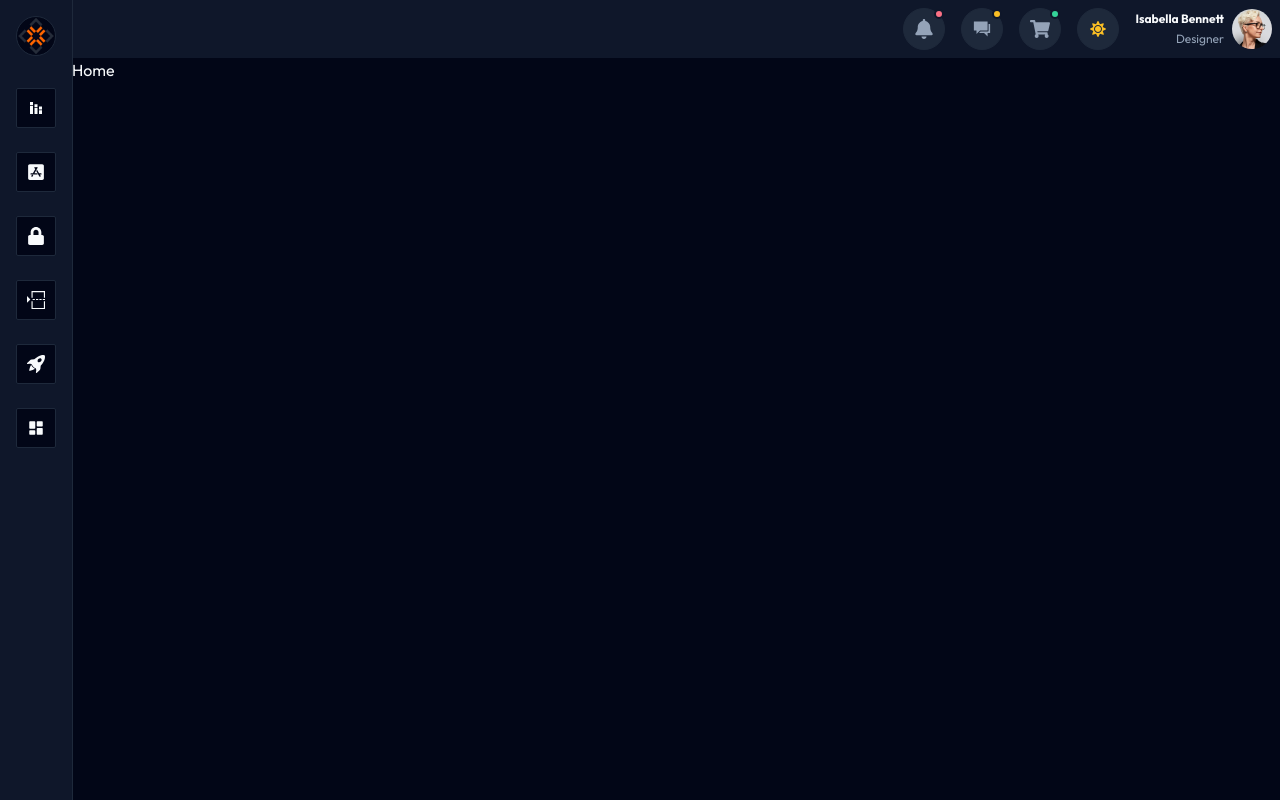
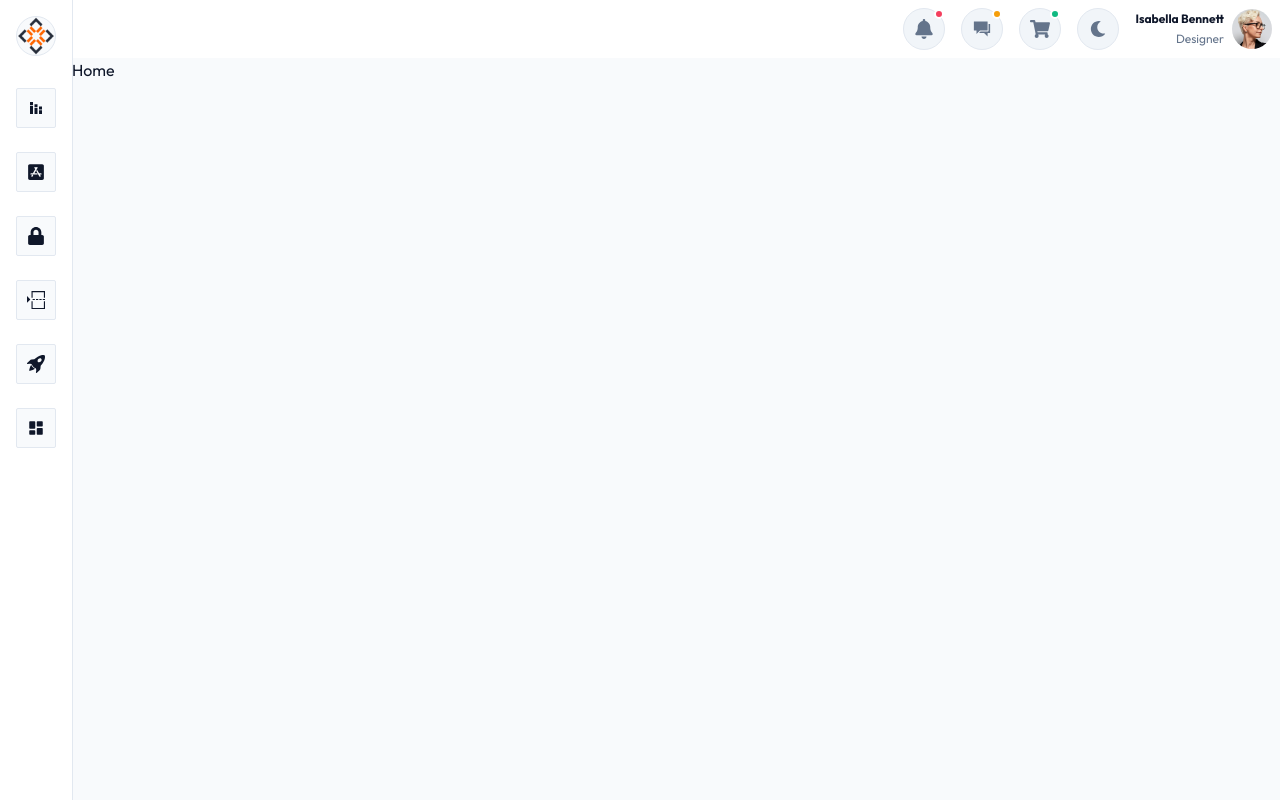
Before and after one commit to OzgeCetin43/DashboardPro, a React (Vite) app: page / in a window 1280 px wide. Built offline with nearby package versions, Linux system fonts and the light colour scheme.

Commit message:
code improvement

```diff
--- a/src/components/notificationInboxTab.component.tsx
+++ b/src/components/notificationInboxTab.component.tsx
@@ -28,7 +28,7 @@ const NotificationInboxTab: React.FC = () => {
               <p className="text-text-primary font-bold">Ronald Richards</p>
               <p className="text-text-secondary">ronald.richards@gmail.com</p>
             </div>
-            <button className="bg-accent-primary hover:bg-accent-hover px-2 py-1 rounded-xs cursor-pointer">
+            <button className="bg-accent-primary text-bg-tertiary hover:bg-accent-hover px-2 py-1 rounded-xs cursor-pointer">
               Go to profile
             </button>
           </div>
@@ -121,7 +121,7 @@ const NotificationInboxTab: React.FC = () => {
                 <img
                   src={avatar2}
                   alt="avatar"
-                  className="w-8 h-8 rounded-full"
+                  className="w-8 h-8 rounded-full relative right-3 md:right-0"
                 />
               </div>
             </div>
--- a/src/contexts/theme.context.tsx
+++ b/src/contexts/theme.context.tsx
@@ -14,7 +14,7 @@ export const ThemeProvider: React.FC<{ children: React.ReactNode }> = ({
 }) => {
   const [theme, setTheme] = useState<"light" | "dark">(() => {
     const savedTheme = localStorage.getItem("theme") as "light" | "dark";
-    return savedTheme || "dark";
+    return savedTheme || "light";
   });
 
   useEffect(() => {
```
